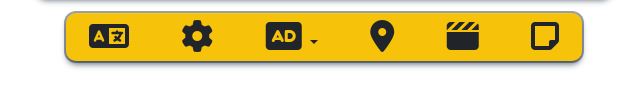
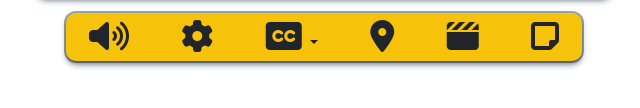
Before and after one commit to aryan-paritosh/Chegg_hackerthon, a plain HTML site: page index.html in a window 1280 px wide. Shown: the part 450-558 px from the top of the page, 316-956 px from the left. Drawn offline with nearby package versions, Linux system fonts and the light colour scheme.

Commit message:
Update index.html

```diff
--- a/index.html
+++ b/index.html
@@ -40,7 +40,7 @@
                 title="language"
                 aria-expanded="false"
               >
-                <i class="fa-solid fa-language"></i>
+                <i class="fa-solid fa-volume-high"></i>
               </button>
               <ul class="dropdown-menu">
                 <li><a class="dropdown-item" href="#">English</a></li>
@@ -115,7 +115,7 @@
                   data-bs-toggle="dropdown"
                   aria-expanded="false"
                 >
-                  <i class="fa-solid fa-audio-description"></i>
+                  <i class="fa-solid fa-closed-captioning"></i>
                 </button>
                 <ul class="dropdown-menu dropdown-menu-dark">
                   <li>
```
